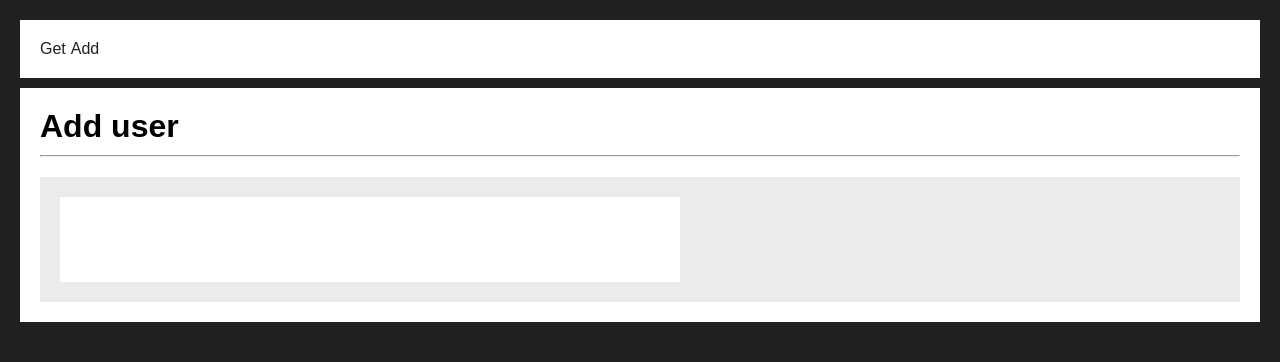
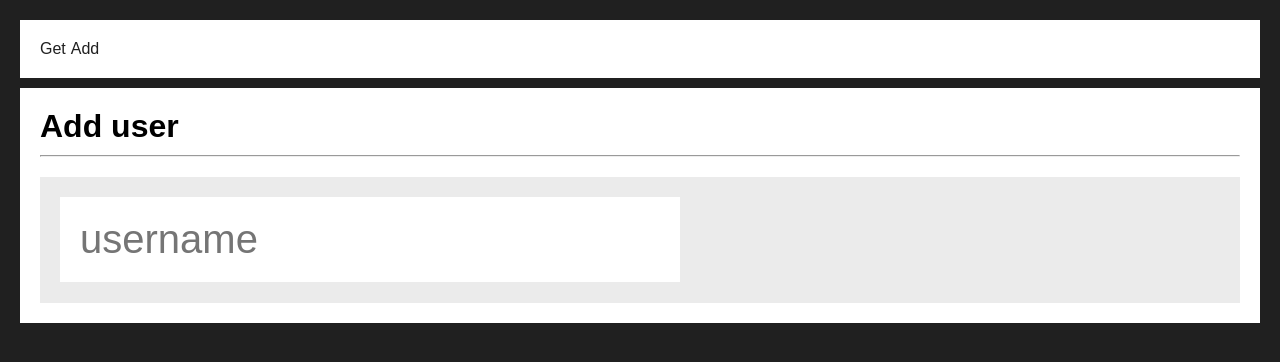
Before and after one commit to 99btyler/time-tracker, a React app in the folder time-tracker/frontend/: page /add in a window 1280 px wide. Built offline with nearby package versions, Linux system fonts and the light colour scheme.

Commit message:
Added placeholder

```diff
--- a/time-tracker/frontend/src/component/components/user/UsersAdder.css
+++ b/time-tracker/frontend/src/component/components/user/UsersAdder.css
@@ -23,6 +23,7 @@
     width: 50%;
     padding: 20px;
     border: none;
+    border-bottom: 1px solid #ebebeb;
     outline: none;
 
     background-color: #ffffff;
--- a/time-tracker/frontend/src/component/components/user/UsersAdder.js
+++ b/time-tracker/frontend/src/component/components/user/UsersAdder.js
@@ -21,7 +21,7 @@ class UsersAdder extends React.Component {
 
                     <form onSubmit={this.onSubmitForm}>
 
-                        <input type="text" value={this.state.username} onChange={this.onChangeUsername} autoFocus="on" />
+                        <input type="text" placeholder="username" value={this.state.username} onChange={this.onChangeUsername} autoFocus="on" />
 
                         <input type="submit" value="+" />
 
```
